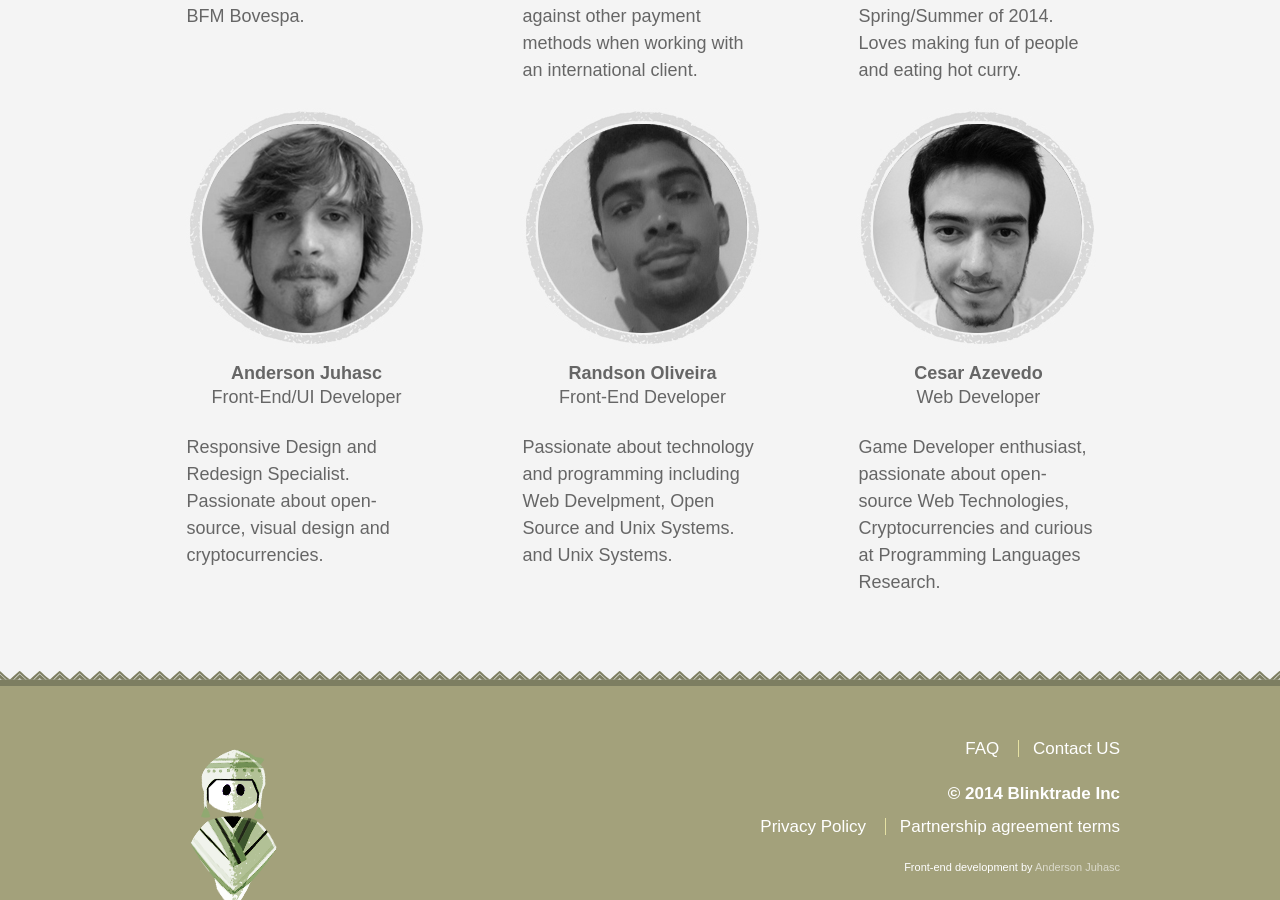
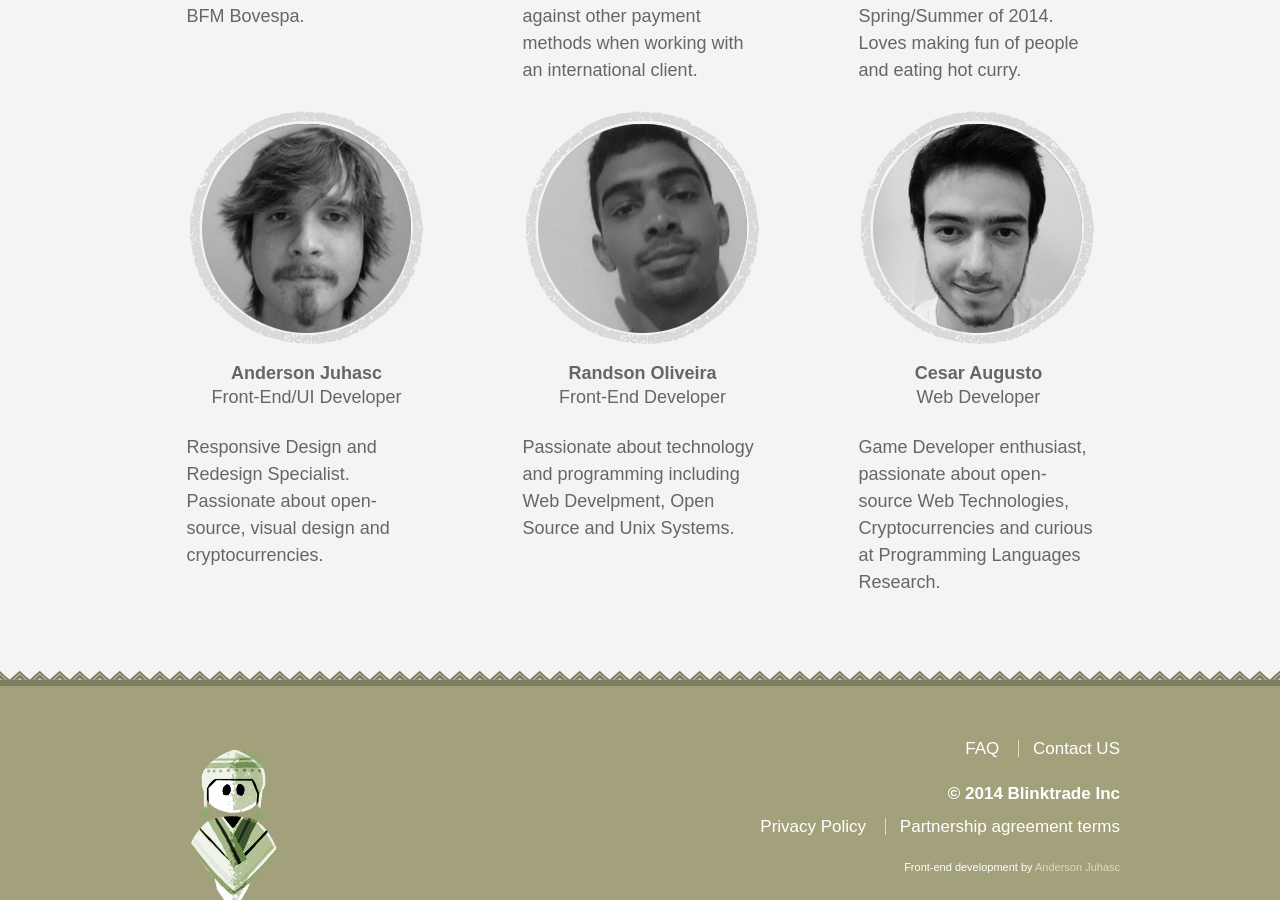
Before and after one commit to blinktrade/blinktrade.github.io, a Jekyll site: the page built from index.html, in a window 1280 px wide and 900 px high, scrolled down 2358 px. Built offline with Jekyll 4.4.1, drawn with Linux system fonts in a browser that asks for light colours; some web fonts are replaced; the list of posts is cut into pages by our own code.

Commit message:
último nome e `and Unix Systems.` duplicado.

```diff
--- a/index.html
+++ b/index.html
@@ -351,7 +351,7 @@ classe: home
                                 <!-- /.team-item__title -->
 
                                 <p>
-                                    Passionate about technology and programming including Web Develpment, Open Source and Unix Systems. and Unix Systems.
+                                    Passionate about technology and programming including Web Develpment, Open Source and Unix Systems.
                                 </p>
                             </div>
                         </div>
@@ -365,14 +365,14 @@ classe: home
                         <div class="team-item">
                             <!-- .team-item__head -->
                             <header class="team-item__head">
-                                <img class="team-item__img" src="assets/img/team_cesar_azevedo.jpg" alt="Cesar Azevedo" />
+                                <img class="team-item__img" src="assets/img/team_cesar_azevedo.jpg" alt="Cesar Augusto D. Azevedo" />
                             </header>
                             <!-- /.team-item__head -->
 
                             <div class="team-item__body">
                                 <!-- .team-item__title -->
                                 <h3 class="team-item__title epsilon">
-                                    Cesar Azevedo
+                                    Cesar Augusto
                                     <span>Web Developer</span>
                                 </h3>
                                 <!-- /.team-item__title -->
```
